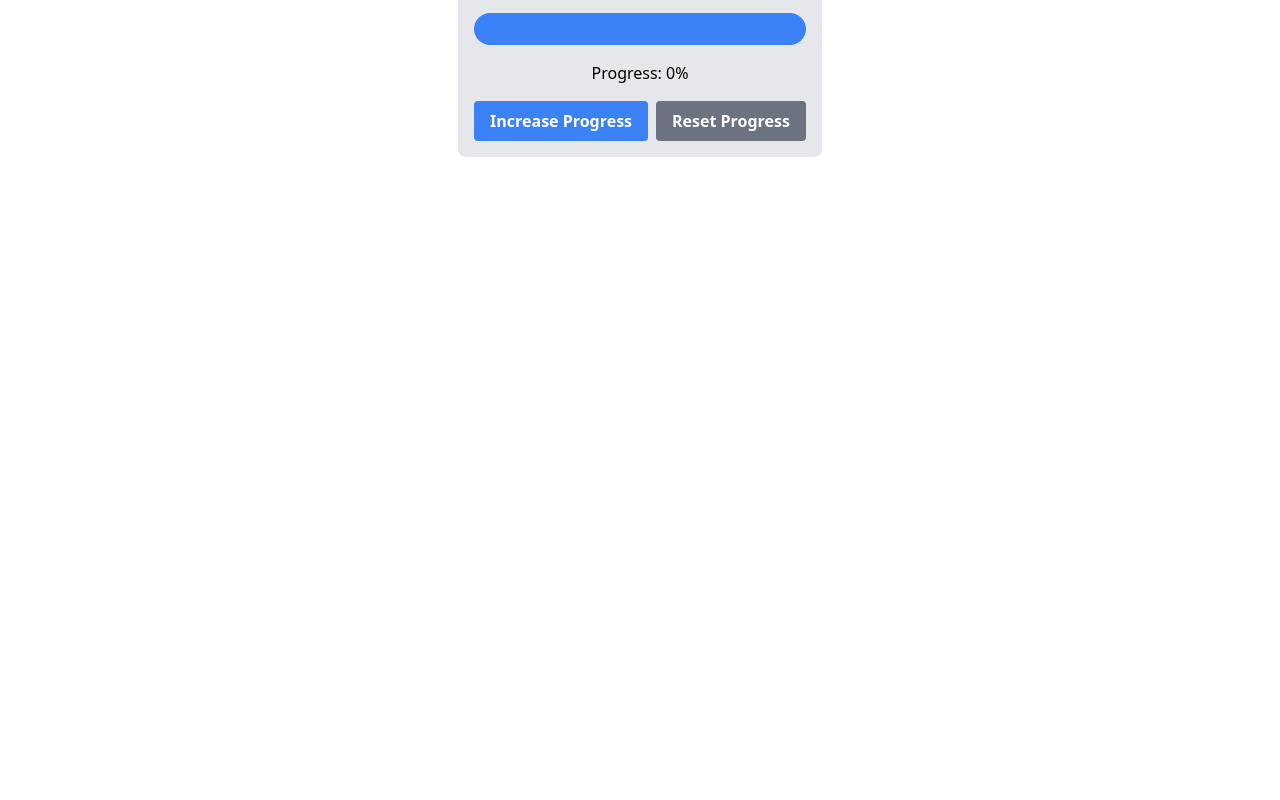
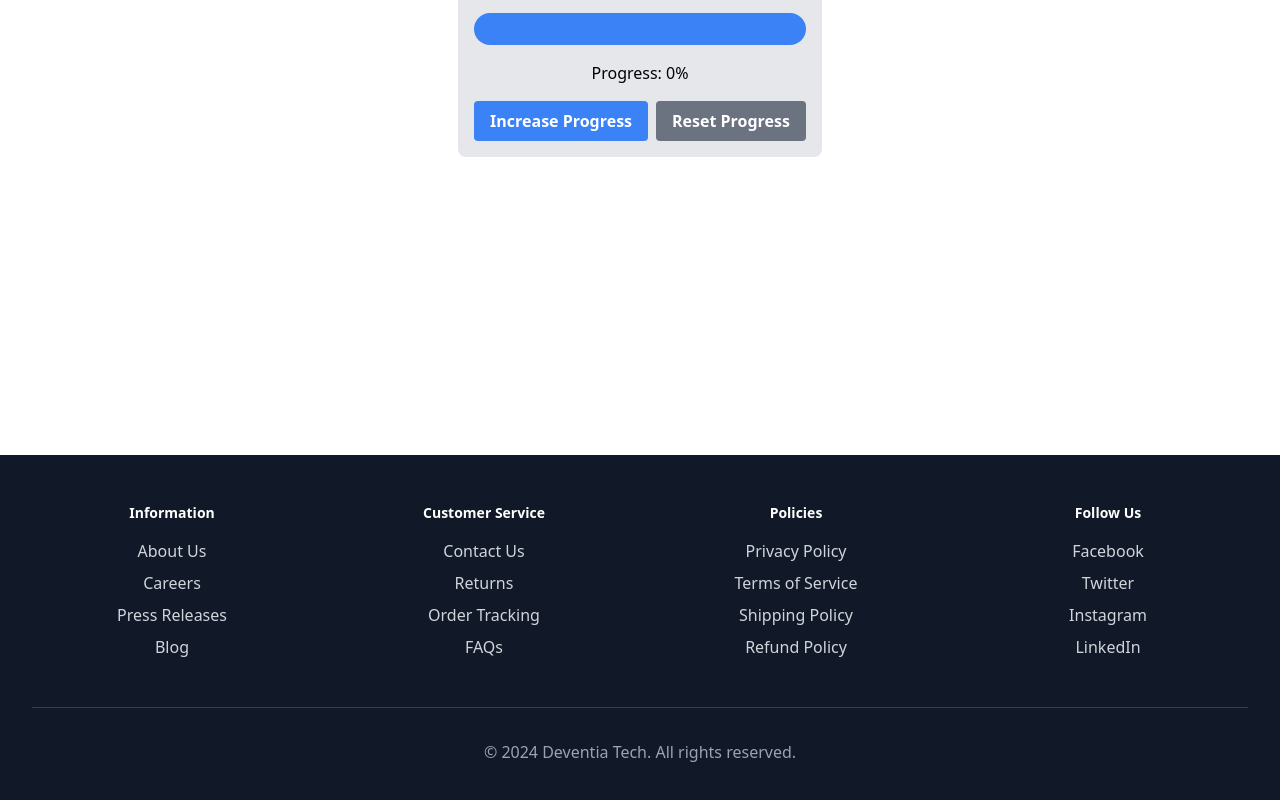
Before and after one commit to mahirkhan8883/deventiatask, a React (Create React App) app: page / in a window 1280 px wide. Shown: the part 2340-3140 px from the top of the page. Before the commit the page ends 2795 px from the top, so only its background shows below. Built offline with nearby package versions, Linux system fonts and the light colour scheme.

Commit message:
new footer/update app.jsx

```diff
--- a/src/App.jsx
+++ b/src/App.jsx
@@ -1,6 +1,7 @@
 
 import './App.css';
 import Navigation from './components/header/Navigation';
+import Footer from './components/footer/Footer';
 import Charts from './components/layout/Charts';
 import Datatable from './components/layout/Datatable';
 import ProgressBar from './components/layout/Progressbar';
@@ -12,6 +13,7 @@ function App() {
       <Charts/>
       <Datatable/>
       <ProgressBar/>
+      <Footer/>
     </div>
   );
 }
--- /dev/null
+++ b/src/components/footer/Footer.jsx
@@ -0,0 +1,119 @@
+import { Fragment } from 'react'
+
+export default function Footer() {
+  return (
+    <footer className="bg-gray-900 text-white py-12">
+      <div className="max-w-7xl mx-auto px-4 sm:px-6 lg:px-8">
+        <div className="grid grid-cols-1 md:grid-cols-4 gap-8">
+          <div>
+            <h3 className="text-sm font-semibold">Information</h3>
+            <ul className="mt-4 space-y-2">
+              <li>
+                <a href="#" className="text-gray-300 hover:text-white">
+                  About Us
+                </a>
+              </li>
+              <li>
+                <a href="#" className="text-gray-300 hover:text-white">
+                  Careers
+                </a>
+              </li>
+              <li>
+                <a href="#" className="text-gray-300 hover:text-white">
+                  Press Releases
+                </a>
+              </li>
+              <li>
+                <a href="#" className="text-gray-300 hover:text-white">
+                  Blog
+                </a>
+              </li>
+            </ul>
+          </div>
+
+          <div>
+            <h3 className="text-sm font-semibold">Customer Service</h3>
+            <ul className="mt-4 space-y-2">
+              <li>
+                <a href="#" className="text-gray-300 hover:text-white">
+                  Contact Us
+                </a>
+              </li>
+              <li>
+                <a href="#" className="text-gray-300 hover:text-white">
+                  Returns
+                </a>
+              </li>
+              <li>
+                <a href="#" className="text-gray-300 hover:text-white">
+                  Order Tracking
+                </a>
+              </li>
+              <li>
+                <a href="#" className="text-gray-300 hover:text-white">
+                  FAQs
+                </a>
+              </li>
+            </ul>
+          </div>
+
+          <div>
+            <h3 className="text-sm font-semibold">Policies</h3>
+            <ul className="mt-4 space-y-2">
+              <li>
+                <a href="#" className="text-gray-300 hover:text-white">
+                  Privacy Policy
+                </a>
+              </li>
+              <li>
+                <a href="#" className="text-gray-300 hover:text-white">
+                  Terms of Service
+                </a>
+              </li>
+              <li>
+                <a href="#" className="text-gray-300 hover:text-white">
+                  Shipping Policy
+                </a>
+              </li>
+              <li>
+                <a href="#" className="text-gray-300 hover:text-white">
+                  Refund Policy
+                </a>
+              </li>
+            </ul>
+          </div>
+
+          <div>
+            <h3 className="text-sm font-semibold">Follow Us</h3>
+            <ul className="mt-4 space-y-2">
+              <li>
+                <a href="#" className="text-gray-300 hover:text-white">
+                  Facebook
+                </a>
+              </li>
+              <li>
+                <a href="#" className="text-gray-300 hover:text-white">
+                  Twitter
+                </a>
+              </li>
+              <li>
+                <a href="#" className="text-gray-300 hover:text-white">
+                  Instagram
+                </a>
+              </li>
+              <li>
+                <a href="#" className="text-gray-300 hover:text-white">
+                  LinkedIn
+                </a>
+              </li>
+            </ul>
+          </div>
+        </div>
+
+        <div className="mt-12 border-t border-gray-700 pt-8 text-center">
+          <p className="text-gray-400">&copy; 2024 Deventia Tech. All rights reserved.</p>
+        </div>
+      </div>
+    </footer>
+  )
+}
```
